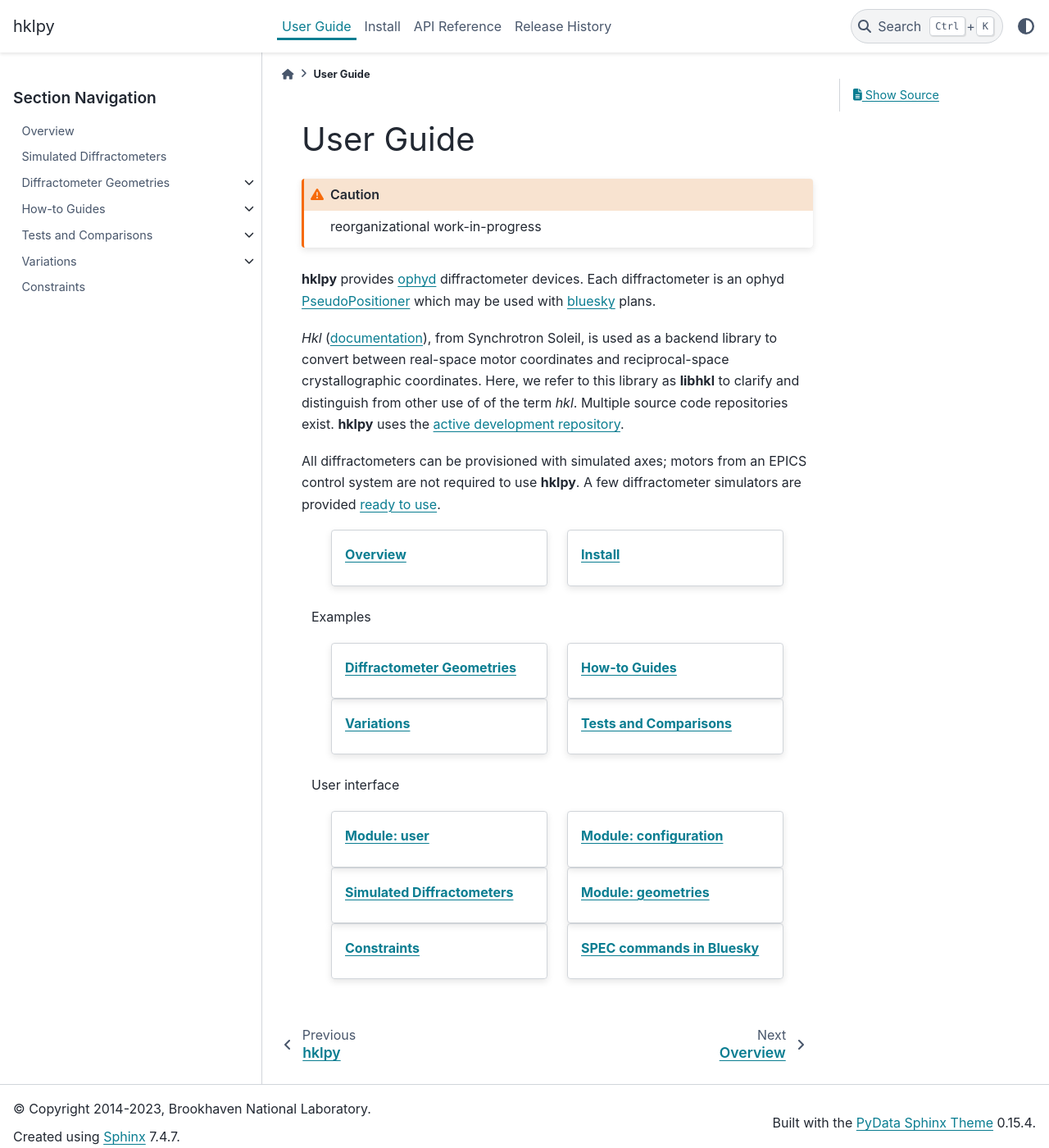
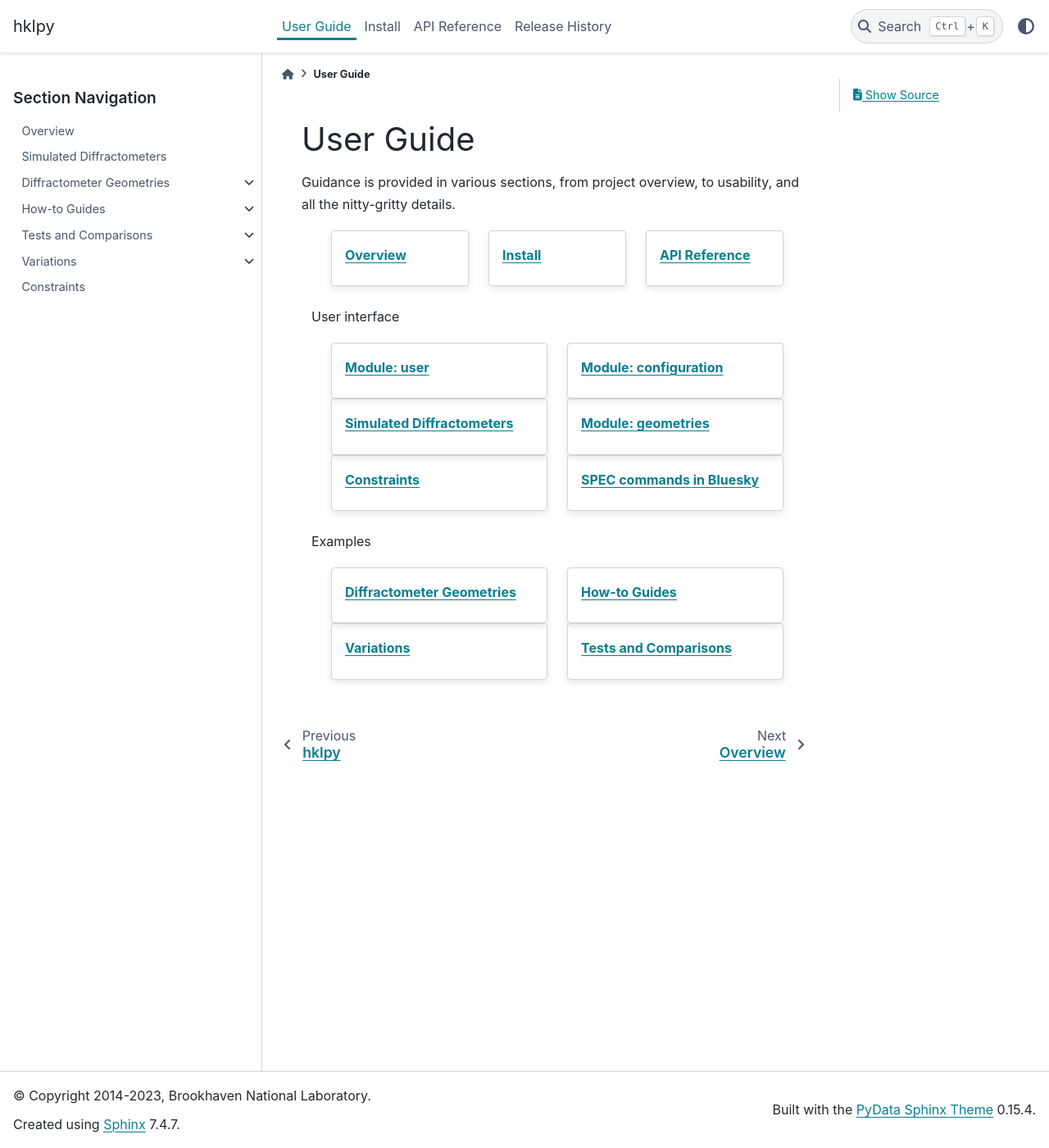
Before and after one commit to bluesky/hklpy, a Sphinx documentation site: the page built from docs/source/user_guide.rst, in a window 1280 px wide and 1400 px high. Shown: the whole window at 82% size. Built offline with Sphinx 7.4.7 and the PyData theme 0.15.4, drawn with Linux system fonts in a browser that asks for light colours; pages that are not in the unit, such as notebooks, are missing from menus; the version number could not be read and is left out.

Commit message:
DOC #326 consolidate overview content

```diff
--- a/docs/source/user_guide.rst
+++ b/docs/source/user_guide.rst
@@ -6,23 +6,8 @@
 User Guide
 ==========
 
-.. caution:: reorganizational work-in-progress
-
-|hklpy| provides `ophyd <https://blueskyproject.io/ophyd>`_ diffractometer
-devices.  Each diffractometer is an ophyd `PseudoPositioner <https://blueskyproject.io/ophyd/user/reference/positioners.html#pseudopositioner>`_
-which may be used with `bluesky <https://blueskyproject.io/bluesky>`_ plans.
-
-*Hkl* (`documentation <https://people.debian.org/~picca/hkl/hkl.html>`_), from
-Synchrotron Soleil, is used as a backend library to convert between real-space
-motor coordinates and reciprocal-space crystallographic coordinates.  Here, we
-refer to this library as |libhkl| to clarify and distinguish from other use of
-of the term *hkl*.  Multiple source code repositories exist. |hklpy| uses the
-`active development repository <https://repo.or.cz/hkl.git>`_.
-
-All diffractometers can be provisioned with simulated axes; motors from an EPICS
-control system are not required to use |hklpy|. A few diffractometer simulators
-are provided :ref:`ready to use <ready_to_use>`.
-
+Guidance is provided in various sections, from project overview, to usability,
+and all the nitty-gritty details.
 
 .. toctree::
    :glob:
@@ -37,19 +22,11 @@ are provided :ref:`ready to use <ready_to_use>`.
 
     .. grid-item::
 
-        .. grid:: 2
+        .. grid:: 3
 
             .. grid-item-card:: :ref:`overview`
             .. grid-item-card:: :ref:`install`
-
-    .. grid-item:: Examples
-
-        .. grid:: 2
-
-            .. grid-item-card:: :ref:`examples.diffractometer`
-            .. grid-item-card:: :ref:`examples.howto`
-            .. grid-item-card:: :ref:`examples.variations`
-            .. grid-item-card:: :ref:`examples.tests`
+            .. grid-item-card:: :ref:`api_documentation`
 
     .. grid-item:: User interface
 
@@ -61,3 +38,12 @@ are provided :ref:`ready to use <ready_to_use>`.
             .. grid-item-card:: :ref:`geometries`
             .. grid-item-card:: :ref:`constraints`
             .. grid-item-card:: :ref:`spec_commands_map`
+
+    .. grid-item:: Examples
+
+        .. grid:: 2
+
+            .. grid-item-card:: :ref:`examples.diffractometer`
+            .. grid-item-card:: :ref:`examples.howto`
+            .. grid-item-card:: :ref:`examples.variations`
+            .. grid-item-card:: :ref:`examples.tests`
```
Also changed, not shown: docs/source/overview.rst (+17 -2 lines).
